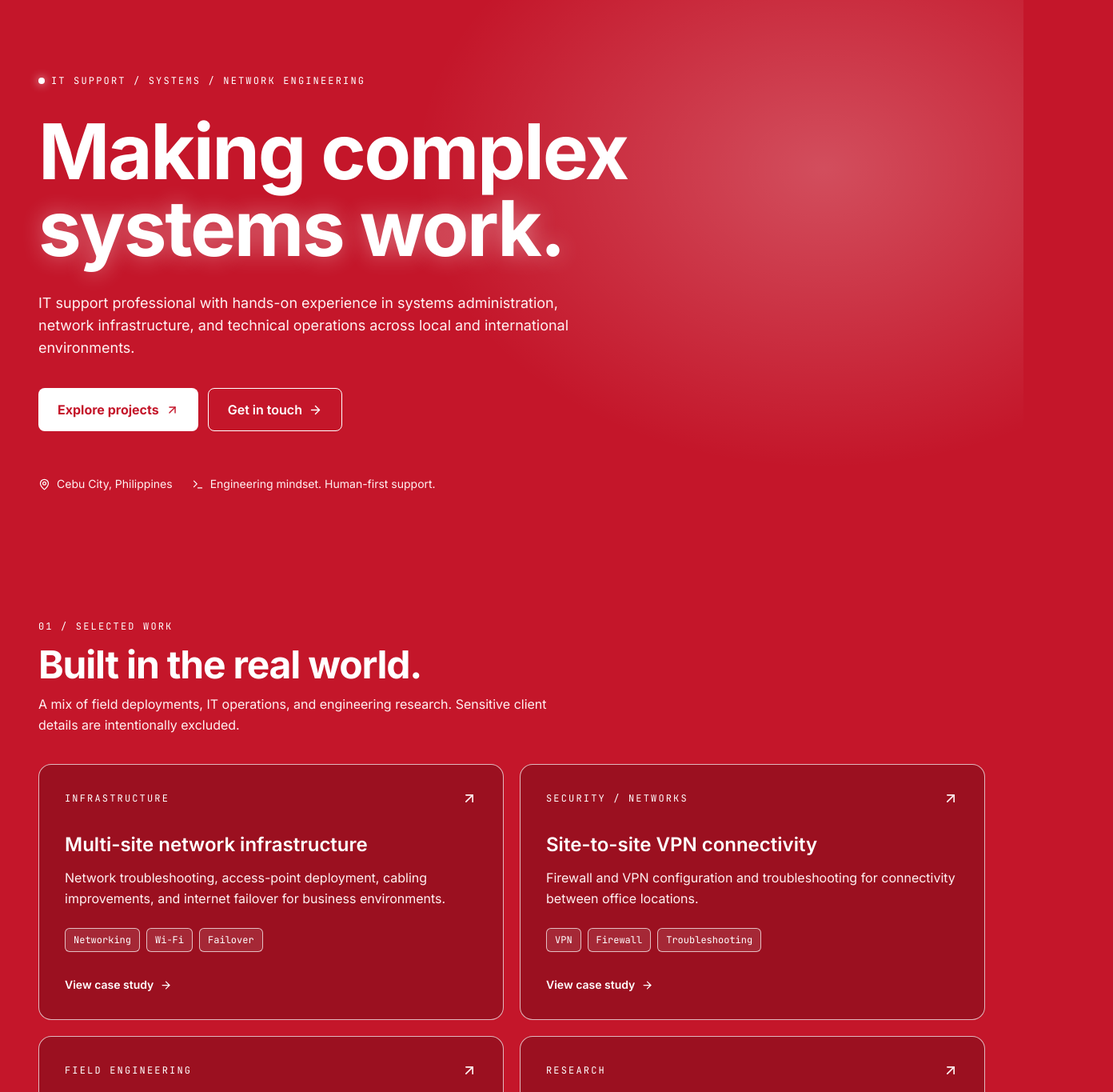
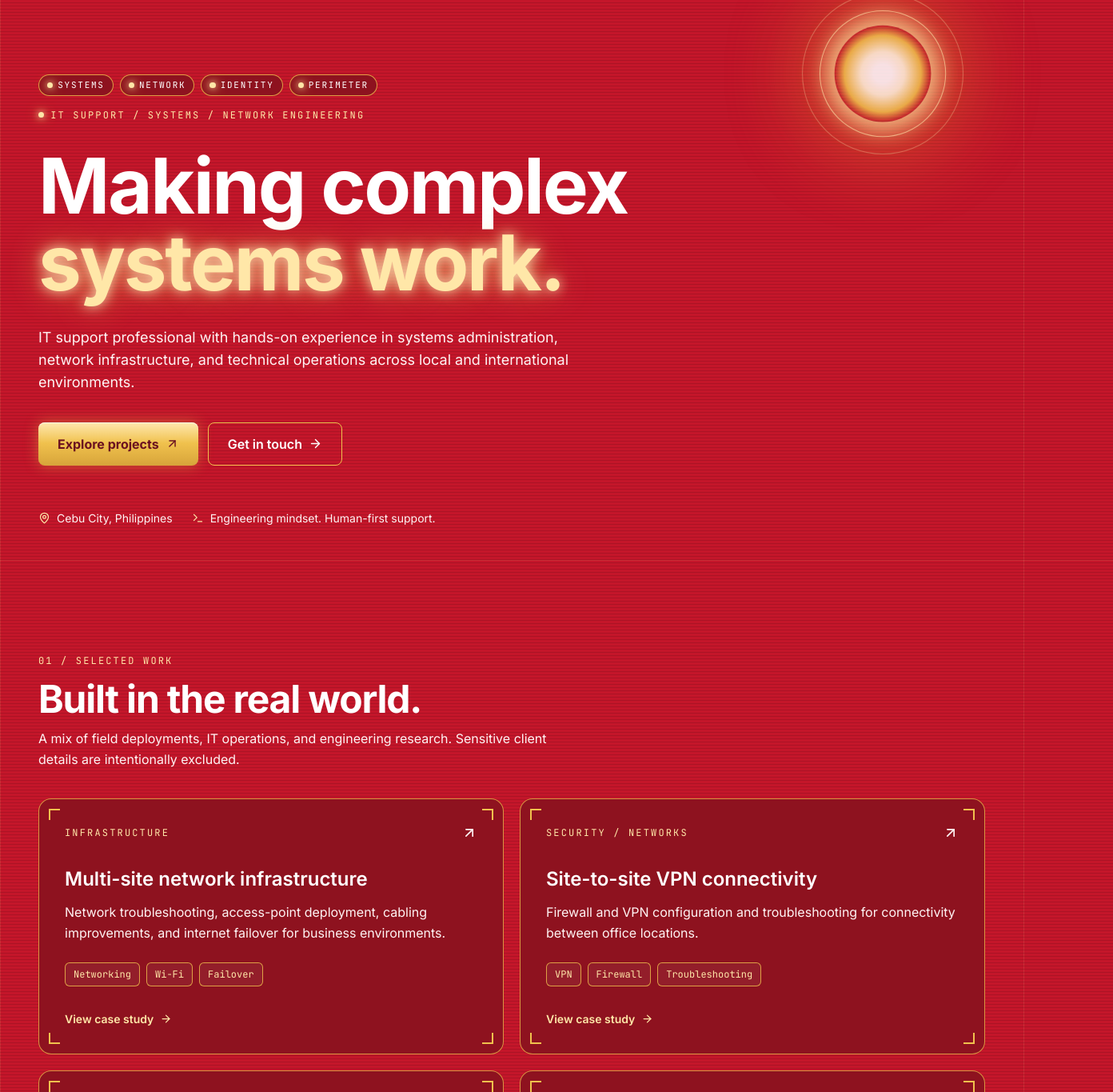
Before and after one commit to whitecarjp/portfolio, a React (Vite) app: page / in a window 1280 px wide. Shown: the part 100-1465 px from the top of the page at 80% size, 1392 px wide, since content can reach past the window. Built offline with nearby package versions, Linux system fonts and the light colour scheme.

Commit message:
Add gold HUD chrome on the crimson field.
Keep the red page and existing copy, and layer warm gold frames, a bright console glow, status pills, and a grid so the site reads as armour and a security console.

Co-authored-by: JP Poticar <whitecarjp@users.noreply.github.com>

```diff
--- a/src/style.css
+++ b/src/style.css
@@ -1,8 +1,117 @@
 @import url('https://fonts.googleapis.com/css2?family=Inter:wght@400;500;600;700;800&family=JetBrains+Mono:wght@400;500;600&display=swap');
-@tailwind base;@tailwind components;@tailwind utilities;
-:root{color-scheme:light}html{scroll-behavior:smooth}body{@apply bg-night text-white font-sans antialiased}::selection{background:#fff;color:#9B1020}
-@layer components{.container-wrap{@apply max-w-7xl mx-auto px-6 sm:px-9 lg:px-12}.page-pad{@apply pt-20 md:pt-28 pb-14}.eyebrow{@apply font-mono text-xs tracking-[.18em] uppercase text-white mb-4}.heading{@apply text-4xl sm:text-5xl font-bold tracking-tight leading-tight}.body-copy{@apply text-muted leading-relaxed}.nav-link{@apply text-sm font-medium hover:text-white transition-colors}.btn-primary{@apply inline-flex items-center gap-2 bg-white text-night font-bold px-6 py-3.5 rounded-lg hover:bg-[#ffe4e6] transition-colors}.btn-secondary{@apply inline-flex items-center gap-2 border border-white text-white px-6 py-3.5 rounded-lg font-semibold hover:bg-white hover:text-night transition-colors}.glass-card{@apply rounded-2xl border border-white/80 bg-panel p-7}.project-card{@apply relative rounded-2xl border border-white/70 bg-panel p-7 sm:p-8 hover:border-white hover:bg-[#b81428] transition-colors}.tag{@apply inline-block rounded-md border border-white/70 bg-white/10 text-xs text-white px-2.5 py-1.5 font-mono}.cta{@apply rounded-3xl border border-white/80 bg-panel p-9 sm:p-14}.portrait-box{@apply min-h-[320px] border border-white/80 bg-panel rounded-2xl flex flex-col items-center justify-center}.gradient-text{@apply text-white}}
-.hero-glow{position:absolute;right:0;top:0;width:65%;height:90%;background:radial-gradient(ellipse at 70% 35%,#ffffff3d,transparent 62%);pointer-events:none}.stretched-link:after{content:"";position:absolute;inset:0}
-a:focus-visible,button:focus-visible{outline:2px solid #fff;outline-offset:3px}
-.gradient-text{text-shadow:0 0 28px rgba(255,255,255,.4)}
-.project-card:hover,.project-card:focus-within{box-shadow:0 0 0 1px #fff}
+@tailwind base;
+@tailwind components;
+@tailwind utilities;
+
+:root { color-scheme: light; }
+html { scroll-behavior: smooth; }
+body {
+  @apply bg-night text-white font-sans antialiased;
+  background-image:
+    repeating-linear-gradient(to bottom, transparent 0, transparent 3px, rgba(70, 6, 16, 0.2) 3px, rgba(70, 6, 16, 0.2) 4px),
+    linear-gradient(rgba(255, 214, 140, 0.12) 1px, transparent 1px),
+    linear-gradient(90deg, rgba(255, 214, 140, 0.12) 1px, transparent 1px);
+  background-size: auto, 72px 72px, 72px 72px;
+  background-attachment: fixed;
+}
+::selection { background: #FFE7A8; color: #6A1020; }
+
+@layer components {
+  .container-wrap { @apply max-w-7xl mx-auto px-6 sm:px-9 lg:px-12; }
+  .page-pad { @apply pt-20 md:pt-28 pb-14; }
+  .eyebrow { @apply font-mono text-xs tracking-[.18em] uppercase text-glow mb-4; }
+  .heading { @apply text-4xl sm:text-5xl font-bold tracking-tight leading-tight text-white; }
+  .body-copy { @apply text-muted leading-relaxed; }
+  .nav-link { @apply text-sm font-medium hover:text-white transition-colors; }
+  .btn-primary { @apply inline-flex items-center gap-2 font-bold px-6 py-3.5 rounded-lg transition-[background,box-shadow] duration-200; }
+  .btn-secondary { @apply inline-flex items-center gap-2 border border-gold text-white px-6 py-3.5 rounded-lg font-semibold transition-colors; }
+  .glass-card { @apply rounded-2xl border border-gold/70 bg-panel p-7; }
+  .project-card { @apply relative rounded-2xl border border-gold/75 bg-panel p-7 sm:p-8 transition-colors; }
+  .tag { @apply inline-block rounded-md border border-gold/80 bg-white/5 text-xs text-glow px-2.5 py-1.5 font-mono; }
+  .cta { @apply rounded-3xl border border-gold/80 bg-panel p-9 sm:p-14; }
+  .portrait-box { @apply min-h-[320px] border border-gold/80 bg-panel rounded-2xl flex flex-col items-center justify-center; }
+  .hud-pill { @apply inline-flex items-center gap-1.5 rounded-full border border-gold/80 bg-panel px-2.5 py-1 font-mono text-[11px] tracking-[.16em] uppercase text-white; }
+  .hud-dot { width: .45rem; height: .45rem; border-radius: 999px; background: #FFE7A8; box-shadow: 0 0 8px #FFE7A8, 0 0 16px #F0C14D; flex: none; }
+}
+
+.btn-primary {
+  color: #6A1020;
+  background: linear-gradient(180deg, #FFE9B0 0%, #F0C14D 48%, #D7A43A 100%);
+  box-shadow: inset 0 1px 0 rgba(255,255,255,.72), 0 0 18px rgba(240,193,77,.42);
+}
+.btn-primary:hover { background: linear-gradient(180deg, #FFF6D4 0%, #FFE7A8 46%, #F0C14D 100%); }
+.btn-secondary:hover { background: #F0C14D; color: #6A1020; }
+
+.gradient-text {
+  color: #FFE7A8;
+  text-shadow: 0 0 16px rgba(255,236,190,.9), 0 0 42px rgba(240,193,77,.7);
+}
+
+.glass-card,
+.project-card,
+.cta,
+.portrait-box {
+  background-image:
+    linear-gradient(#F0C14D, #F0C14D), linear-gradient(#F0C14D, #F0C14D),
+    linear-gradient(#F0C14D, #F0C14D), linear-gradient(#F0C14D, #F0C14D),
+    linear-gradient(#F0C14D, #F0C14D), linear-gradient(#F0C14D, #F0C14D),
+    linear-gradient(#F0C14D, #F0C14D), linear-gradient(#F0C14D, #F0C14D);
+  background-repeat: no-repeat;
+  background-size: 14px 2px, 2px 14px, 14px 2px, 2px 14px, 14px 2px, 2px 14px, 14px 2px, 2px 14px;
+  background-position:
+    12px 12px, 12px 12px,
+    right 12px top 12px, right 12px top 12px,
+    left 12px bottom 12px, left 12px bottom 12px,
+    right 12px bottom 12px, right 12px bottom 12px;
+}
+
+.project-card:hover,
+.project-card:focus-within {
+  border-color: #FFE7A8;
+  background-color: #9A1524;
+  box-shadow: 0 0 0 1px #FFE7A8, 0 0 28px rgba(240,193,77,.5);
+}
+
+a:focus-visible,
+button:focus-visible {
+  outline: 2px solid #FFE7A8;
+  outline-offset: 3px;
+}
+
+.hero-glow {
+  position: absolute;
+  right: -7rem;
+  top: -1.5rem;
+  width: 30rem;
+  height: 30rem;
+  pointer-events: none;
+}
+.hud-core {
+  position: absolute;
+  left: 28%;
+  top: 16%;
+  width: 7.25rem;
+  height: 7.25rem;
+  border-radius: 999px;
+  background: radial-gradient(circle, #fff 0 14%, #fff6dc 32%, #f0c14d 56%, rgba(240,193,77,0) 72%);
+  box-shadow: 0 0 28px 10px rgba(255,228,160,.92), 0 0 100px 36px rgba(240,168,48,.5);
+}
+.hud-core::before,
+.hud-core::after {
+  content: "";
+  position: absolute;
+  border-radius: inherit;
+  border: 1px solid rgba(255,231,168,.8);
+}
+.hud-core::before { inset: -1.15rem; }
+.hud-core::after { inset: -2.45rem; border-color: rgba(255,231,168,.38); }
+
+@media (prefers-reduced-motion: no-preference) {
+  .hud-core { animation: core-pulse 3.8s ease-in-out infinite; }
+}
+@keyframes core-pulse {
+  0%, 100% { transform: scale(1); opacity: 1; }
+  50% { transform: scale(1.045); opacity: .86; }
+}
+
+.stretched-link:after { content: ""; position: absolute; inset: 0; }
--- a/tailwind.config.js
+++ b/tailwind.config.js
@@ -1 +1 @@
-export default {content:['./index.html','./src/**/*.{js,jsx}'],theme:{extend:{fontFamily:{sans:['Inter','ui-sans-serif','system-ui'],mono:['JetBrains Mono','monospace']},colors:{night:'#C4162A',panel:'#9B1020',muted:'#FFF1F2'}}},plugins:[]}
+export default {content:['./index.html','./src/**/*.{js,jsx}'],theme:{extend:{fontFamily:{sans:['Inter','ui-sans-serif','system-ui'],mono:['JetBrains Mono','monospace']},colors:{night:'#C4162A',panel:'#8E121F',muted:'#FFF4F4',gold:'#F0C14D',glow:'#FFE7A8'}}},plugins:[]}
```
Also changed, not shown: src/main.jsx (+8 -8 lines).
